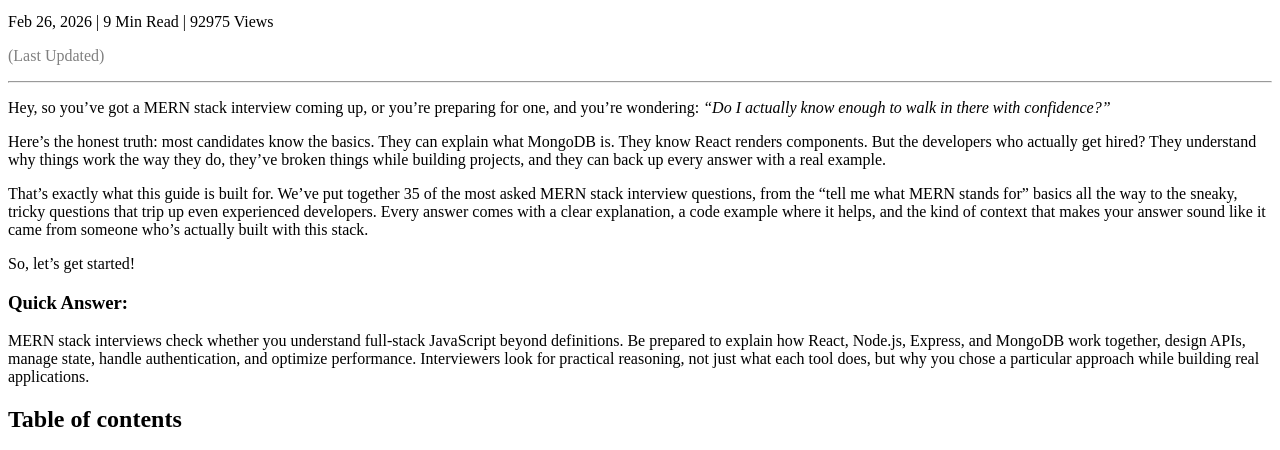
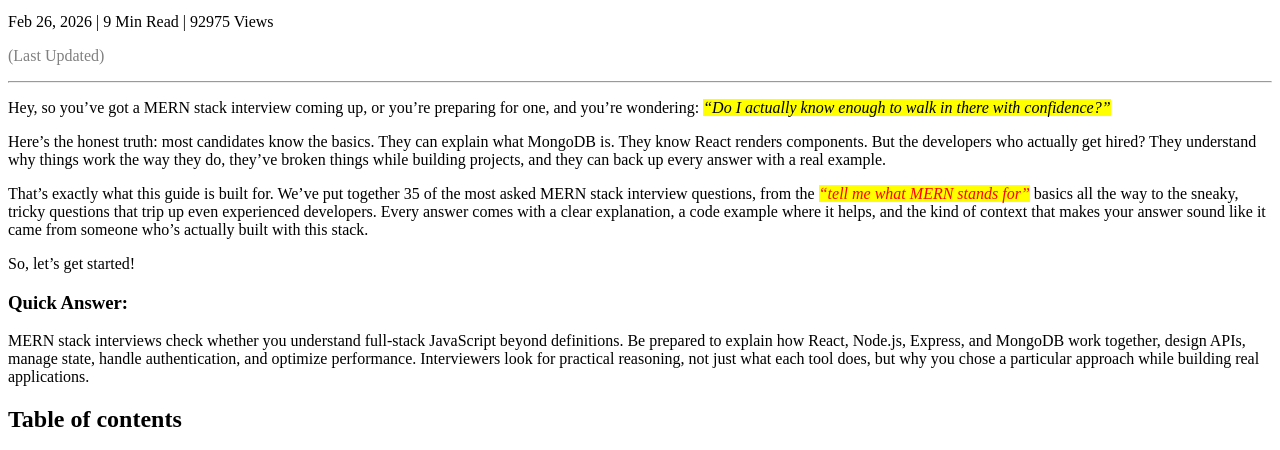
Before and after one commit to githubscientist/fsdcweeb59, a plain HTML site: page index.html in a window 1280 px wide. Shown: the part 637-1087 px from the top of the page. Drawn offline with Linux system fonts and the light colour scheme.

Commit message:
class selector

```diff
--- a/assets/styles/index.css
+++ b/assets/styles/index.css
@@ -7,3 +7,28 @@
 #last-updated {
     color: gray;
 }
+
+/* class selectors */
+.highlight {
+    background-color: yellow;
+}
+
+.italic {
+    font-style: italic;
+}
+
+.bold {
+    font-weight: bold;
+}
+
+.green {
+    color: green;
+}
+
+.blue {
+    color: blue;
+}
+
+.red {
+    color: red;
+}
--- a/index.html
+++ b/index.html
@@ -27,7 +27,7 @@
 
         <p>Hey, so you’ve got a MERN stack interview coming up, or you’re preparing for one, and
             you’re wondering:
-            <em>“Do I
+            <em class="highlight">“Do I
                 actually
                 know enough to walk in there with confidence?”</em>
         </p>
@@ -40,7 +40,11 @@
 
         <p>That’s exactly what this guide is built for. We’ve put together 35 of the most asked MERN stack interview
             questions,
-            from the “tell me what MERN stands for” basics all the way to the sneaky, tricky questions that trip up even
+            from the <span class="highlight italic red">“tell me what MERN stands for”</span> basics all the way to the
+            sneaky,
+            tricky
+            questions that
+            trip up even
             experienced
             developers. Every answer comes with a clear explanation, a code example where it helps, and the kind of
             context that
```
